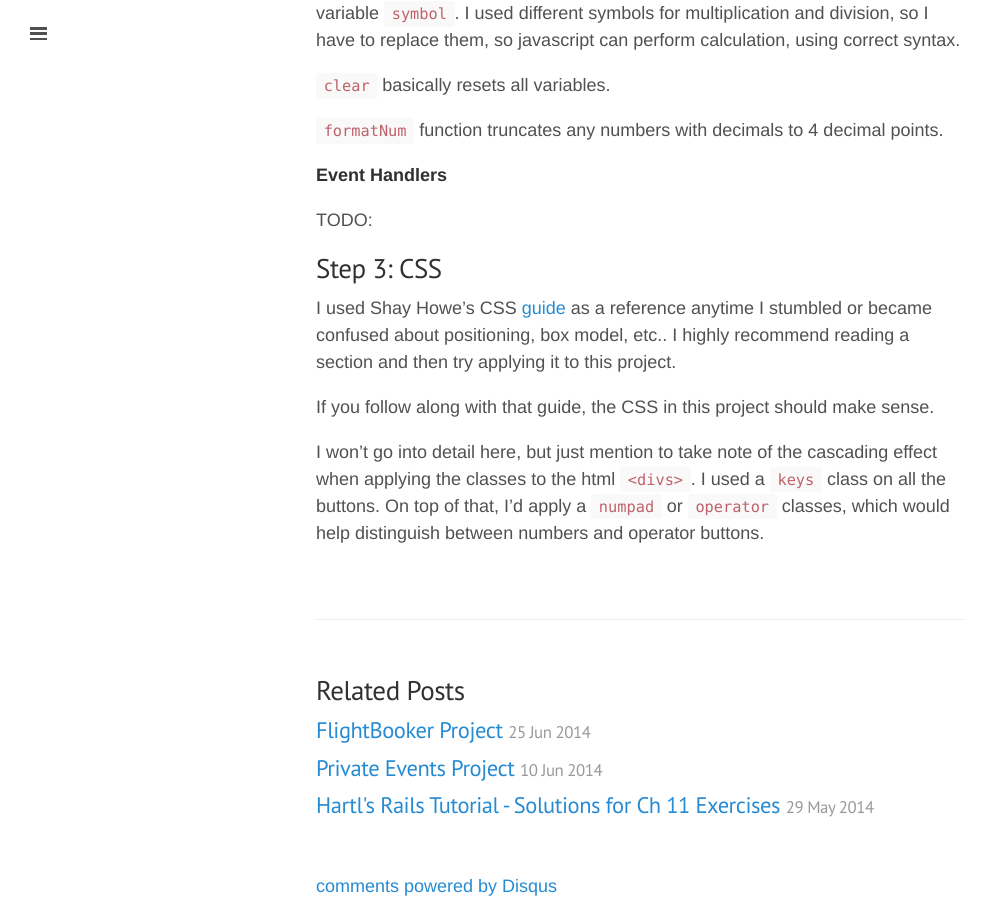
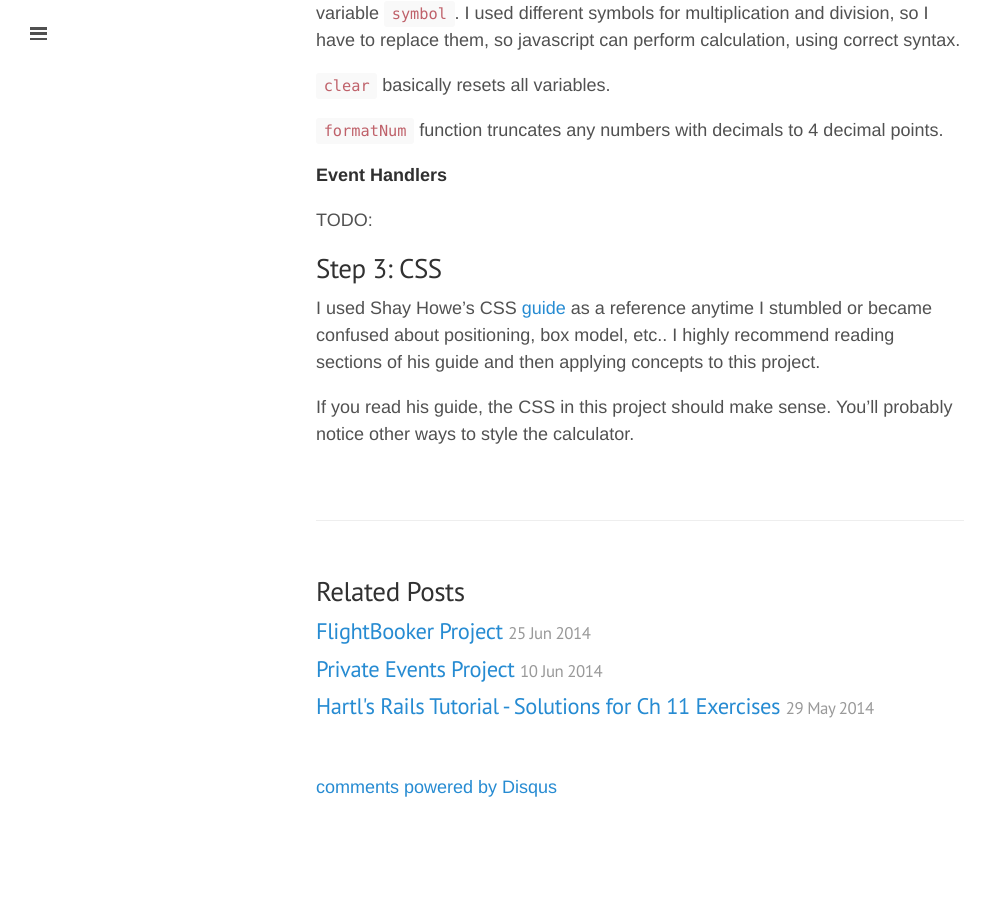
Before and after one commit to Jberczel/jberczel.github.io, a Jekyll site: the page built from _posts/2014-07-30-js-calculator.md, in a window 1280 px wide and 900 px high, scrolled down 3201 px. Shown: the whole window, without its empty margins (0-992 px from the left). Built offline with Jekyll 4.4.1, drawn with Linux system fonts in a browser that asks for light colours; Markdown is read by kramdown in place of the engine named in the settings; comment, search, counter and statistics services are not loaded; after the commit the page ends 4002 px from its top, so only the background shows below that.

Commit message:
edit post, unsure best practice

```diff
--- a/_posts/2014-07-30-js-calculator.md
+++ b/_posts/2014-07-30-js-calculator.md
@@ -165,11 +165,7 @@ TODO:
 
 I used Shay Howe's CSS [guide](http://learn.shayhowe.com/html-css/) as a reference
 anytime I stumbled or became confused about positioning, box model, etc..  I highly
-recommend reading a section and then try applying it to this project.
+recommend reading sections of his guide and then applying concepts to this project.
 
-If you follow along with that guide, the CSS in this project should make sense.
-
-I won't go into detail here, but just mention to take note of the cascading effect
-when applying the classes to the html `<divs>`.  I used a `keys` class on all the buttons.
-On top of that, I'd apply a `numpad` or `operator` classes, which would help distinguish
-between numbers and operator buttons.
+If you read his guide, the CSS in this project should make sense.  You'll probably
+notice other ways to style the calculator.
```
